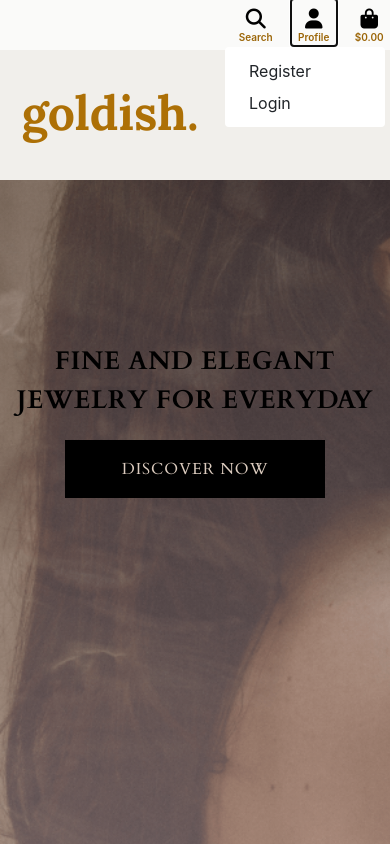
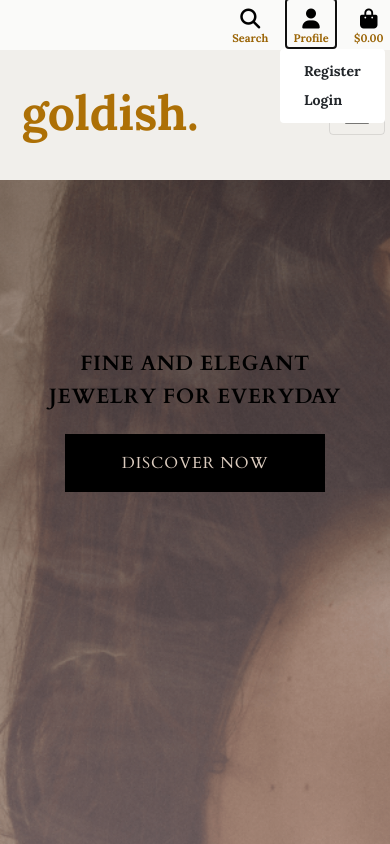
Before and after one commit to kristinabog/goldish, a Django app: page / in a window 390 px wide, after a click on "Profile". Run offline with Django 3.2, Linux system fonts and the light colour scheme; some libraries are stand-ins or nearby versions.

Commit message:
Finish styling navbar and mobile navbar

```diff
--- a/static/css/base.css
+++ b/static/css/base.css
@@ -17,7 +17,7 @@ a:not([href]) {
     color: #ad7006;
 }
 
-/* navbar1 */
+/* navbar 1 */
 
 .fas,
 .far {
@@ -26,6 +26,18 @@ a:not([href]) {
 
 .search-bar {
     margin-top: 5px;
+}
+
+.search-bar-mobile {
+    min-width: 60vw;
+}
+
+#inputId {
+    min-width: 45vw;
+}
+
+.navbar-light .navbar-nav .nav-link {
+    color: rgb(9 6 6);
 }
 
 .search-input {
@@ -38,7 +50,6 @@ a:not([href]) {
     font-family: 'Cardo';
     padding: 2px 0 0 0;
     font-size: 14px;
-
 }
 
 .search-icon {
@@ -48,9 +59,10 @@ a:not([href]) {
 }
 
 .nav-text {
-    font-size: 10px;
+    font-size: 11px;
     font-weight: 600;
     color: #9b6507;
+    font-family: 'Lora';
 }
 
 .nav-link {
@@ -59,11 +71,18 @@ a:not([href]) {
 
 .navbar-1 {
     height: 50px;
-    background-color: #fafaf9;
 }
 
+.navbar-1,
 .search-dropdown {
     background-color: #fafaf9
+}
+
+.profile-dropdown-menu {
+    min-width: 5rem;
+    transform: translate3d(-50px, 45px, 0px);
+    font-family: 'Lora', sans-serif;
+    font-size: 0.88rem;
 }
 
 /* navbar 2 */
@@ -93,12 +112,18 @@ div#nav2-links a.nav-link {
     margin-right: 1.5rem;
 }
 
-.navbar-toggler-icon {
-    color: black;
+.navbar-collapse {
+    background-color: rgb(241, 239, 235);
 }
 
-.navbar-collapse {
+.navbar-light .navbar-toggler {
+    margin-right: 5px;
+}
+
+.navbar-nav .dropdown-menu {
+    text-align: center;
     background-color: rgb(241, 239, 235);
+    font-size: 0.87rem;
 }
 
 /* h1 & Button on home page */
@@ -198,8 +223,8 @@ div.home-h1 .h1, h1 {
     }
   }
 
-  /* fixed top navbar only on medium and up */
-  @media (min-width: 992px) {
+/* fixed top navbar only on medium and up */
+@media (min-width: 992px) {
       .fixed-top-desktop-only {
           position: fixed;
           top: 0;
@@ -213,9 +238,28 @@ div.home-h1 .h1, h1 {
     }
   }
 
-  @media (min-width: 1162px) {
-
+@media (min-width: 1162px) {
     #logo-col {
         margin-left: 12rem;
     }
   }
+
+@media (max-width: 340px) {
+    #inputId {
+        min-width: 60vw;
+    }
+
+    #logo {
+        font-size: 2.5rem;
+    }
+  }
+
+@media (max-width: 400px) {
+    div.home-h1 .h1, h1 {
+    font-size: 1.3rem;
+    }
+
+    .navbar-nav .dropdown-menu {
+        font-size: 0.75rem;
+    }
+}
--- a/templates/base.html
+++ b/templates/base.html
@@ -61,7 +61,7 @@
                                 </p>
                             </div>
                         </a>
-                        <div class="dropdown-menu border-0" aria-labelledby="user-options">
+                        <div class="dropdown-menu border-0 profile-dropdown-menu" aria-labelledby="user-options">
                             {% if request.user.is_authenticated %}
                                 {% if request.user.is_superuser %}
                                     <a href="" class="dropdown-item">Product Management</a>
@@ -98,7 +98,7 @@
     </div>
     <!-- Navbar 1 Mobile -->
     <!-- Navbar 2-->
-        <nav id="navbar-2" class="row navbar navbar-expand-lg pt-lg-2 d-lg-flex">
+        <nav id="navbar-2" class="row navbar navbar-expand-lg pt-lg-2 d-lg-flex navbar-light text-dark">
             <div class="col-4 my-auto text-center" id="logo-col">
                 <a href="{% url 'home' %}" class="nav-link logo-link">
                     <h2 class="my-0" id="logo"><strong>goldish.</strong></h2>
--- a/templates/includes/mobile-nav.html
+++ b/templates/includes/mobile-nav.html
@@ -10,11 +10,11 @@
             </div>
         </a>
         <div class="dropdown-menu border-0 w-100 p-3 rounded-0 my-0 search-dropdown" aria-labelledby="mobile-search">
-            <div class="row justify-content-end" id="navbar-1">
-                <div class="col-3 py-1 py-lg-0 search-bar">
+            <div class="row justify-content-center" id="navbar-1">
+                <div class="col-3 py-1 py-lg-0 search-bar-mobile">
                     <form method="GET" action="">
-                        <div class="input-group">
-                            <input class="form-control search-input rounded-0" type="text" name="q"
+                        <div class="input-group justify-content-center">
+                            <input class="form-control search-input rounded-0" id="inputId" type="text" name="q"
                                 placeholder="What are you looking for?">
                             <div class="input-group-append">
                                 <button class="form-control search-icon" type="submit">
@@ -37,7 +37,7 @@
                 </p>
             </div>
         </a>
-        <div class="dropdown-menu border-0" aria-labelledby="user-options">
+        <div class="dropdown-menu border-0 profile-dropdown-menu" aria-labelledby="user-options">
             {% if request.user.is_authenticated %}
             {% if request.user.is_superuser %}
                 <a href="{% url 'account_logout' %}" class="dropdown-item">Product Management</a>
--- a/templates/includes/navbar-2.html
+++ b/templates/includes/navbar-2.html
@@ -1,5 +1,5 @@
 <div class="collapse navbar-collapse" id="main-nav">
-    <ul class="navbar-nav my-auto w-auto mx-auto text-center text-lg-right text-uppercase"
+    <ul class="navbar-nav my-auto w-auto mx-auto text-center text-lg-right text-uppercase text-dark"
         id="nav2-links">
         <li class="nav-item dropdown">
             <a class="text-black nav-link" href="#" id="all-products-link" data-toggle="dropdown" aria-haspopup="true"
```
